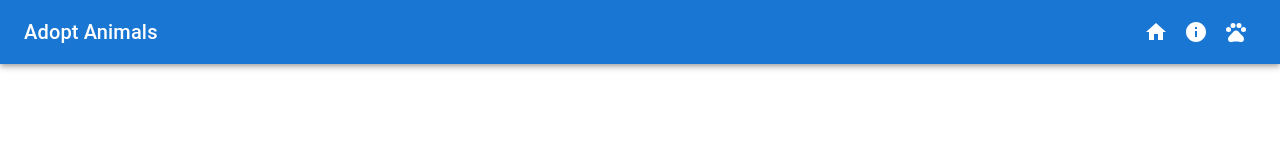
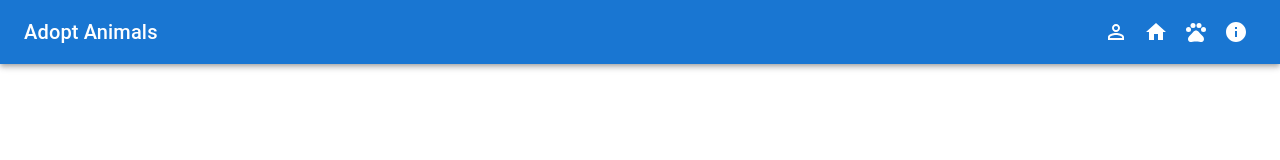
Before and after one commit to TahirHayta/animalshelter-next.js, a Next.js app: page / in a window 1280 px wide. Shown: the top 160 px of the page. Built offline with nearby package versions, Linux system fonts and the light colour scheme.

Commit message:
open account and open profile buttons

```diff
--- /dev/null
+++ b/app/animals/page.tsx
@@ -0,0 +1,11 @@
+import React from 'react'
+
+const page = () => {
+  return (
+    <div>
+
+    </div>
+  )
+}
+
+export default page
--- /dev/null
+++ b/app/open-account/page.tsx
@@ -0,0 +1,11 @@
+import React from 'react'
+
+const page = () => {
+  return (
+    <div>
+
+    </div>
+  )
+}
+
+export default page
--- /dev/null
+++ b/app/profile/[name]/page.tsx
@@ -0,0 +1,11 @@
+import React from 'react'
+
+const page = () => {
+  return (
+    <div>
+
+    </div>
+  )
+}
+
+export default page
--- a/components/AppBarButtons.tsx
+++ b/components/AppBarButtons.tsx
@@ -4,20 +4,34 @@ import React from 'react'
 import HomeIcon from '@mui/icons-material/Home';
 import InfoIcon from '@mui/icons-material/Info';
 import PetsIcon from '@mui/icons-material/Pets';
+import PersonIcon from '@mui/icons-material/Person';
+import PermIdentityIcon from '@mui/icons-material/PermIdentity';
 
 const AppBarButtons = () => {
-  return (
-    <Box>
-        <IconButton color="inherit" aria-label="home">
-            <HomeIcon />
-        </IconButton>
-        <IconButton color="inherit" aria-label="about">
-            <InfoIcon />
-        </IconButton>
-        <IconButton color="inherit" aria-label="animals">
-            <PetsIcon />
-        </IconButton>
-    </Box>
+    const [loggedIn, setLoggedIn] = React.useState(false)
+
+    // If not logged in yet, login or signup page
+    const openAccount = () => {
+        setLoggedIn(true) //TODO
+    }
+
+    //to open profile page
+    const openprofile =() => {
+        setLoggedIn(false)//TODO
+    }
+
+
+
+    return (
+        <Box>
+            {/* different button picture will be used if logged in.*/}
+            {loggedIn ? <IconButton color="inherit" aria-label="profile" onClick={openprofile}><PersonIcon /></IconButton>
+            :<IconButton color="inherit" aria-label="openAccount" onClick={openAccount}> <PermIdentityIcon /></IconButton>}
+
+            <IconButton color="inherit" aria-label="home"> <HomeIcon /></IconButton>
+            <IconButton color="inherit" aria-label="animals"> <PetsIcon /></IconButton>
+            <IconButton color="inherit" aria-label="about"> <InfoIcon /></IconButton>
+        </Box>
   )
 }
 
--- a/components/MyAppBar.tsx
+++ b/components/MyAppBar.tsx
@@ -5,14 +5,18 @@ import Toolbar from '@mui/material/Toolbar';
 import Typography from '@mui/material/Typography';
 import AppBarButtons from './AppBarButtons';
 
+// appbar on the top of the page. always on top.
 const MyAppBar = () => {
   return (
     <AppBar position="static" sx={{ backgroundColor: 'primary.main' }}>
       <Toolbar>
+
         <Typography  variant="h6" component="div" sx={{ flexGrow: 1 }}>
         Adopt Animals
         </Typography>
+
         <AppBarButtons />
+
       </Toolbar>
     </AppBar>
   )
```
